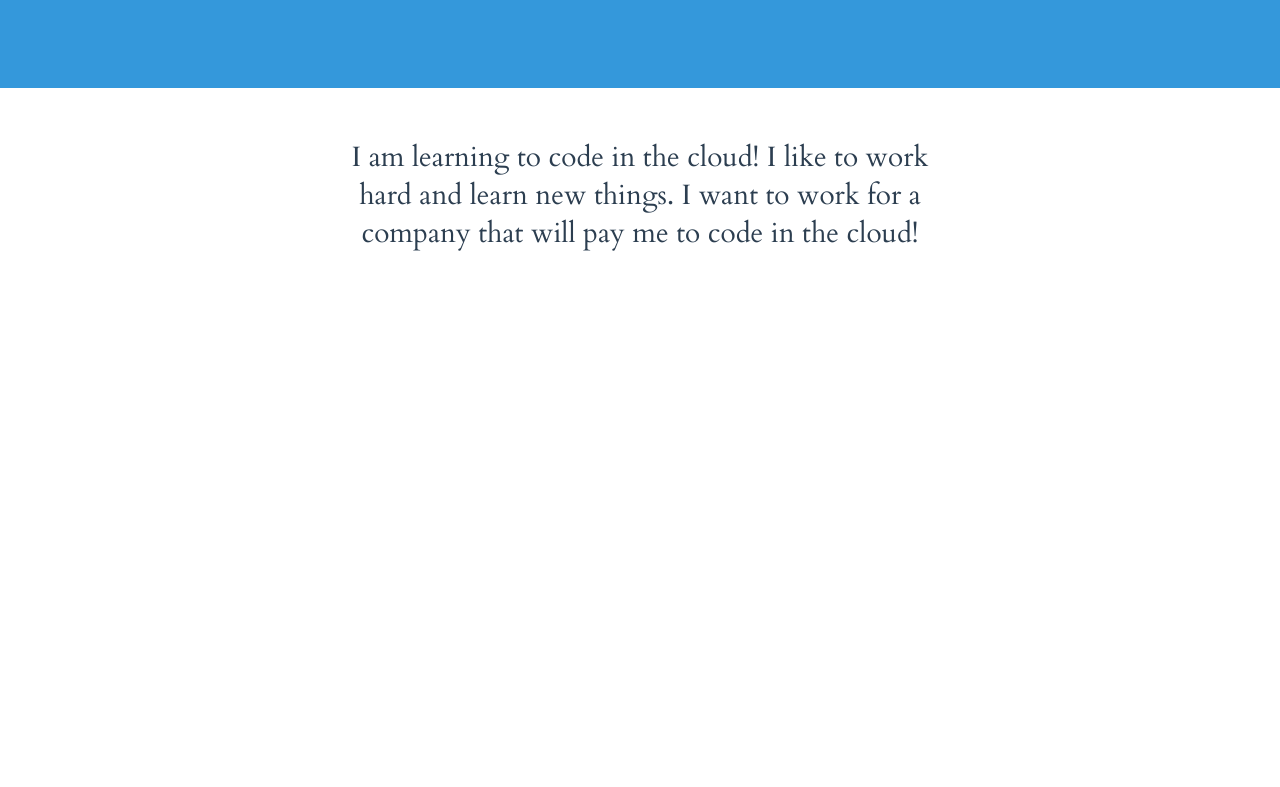
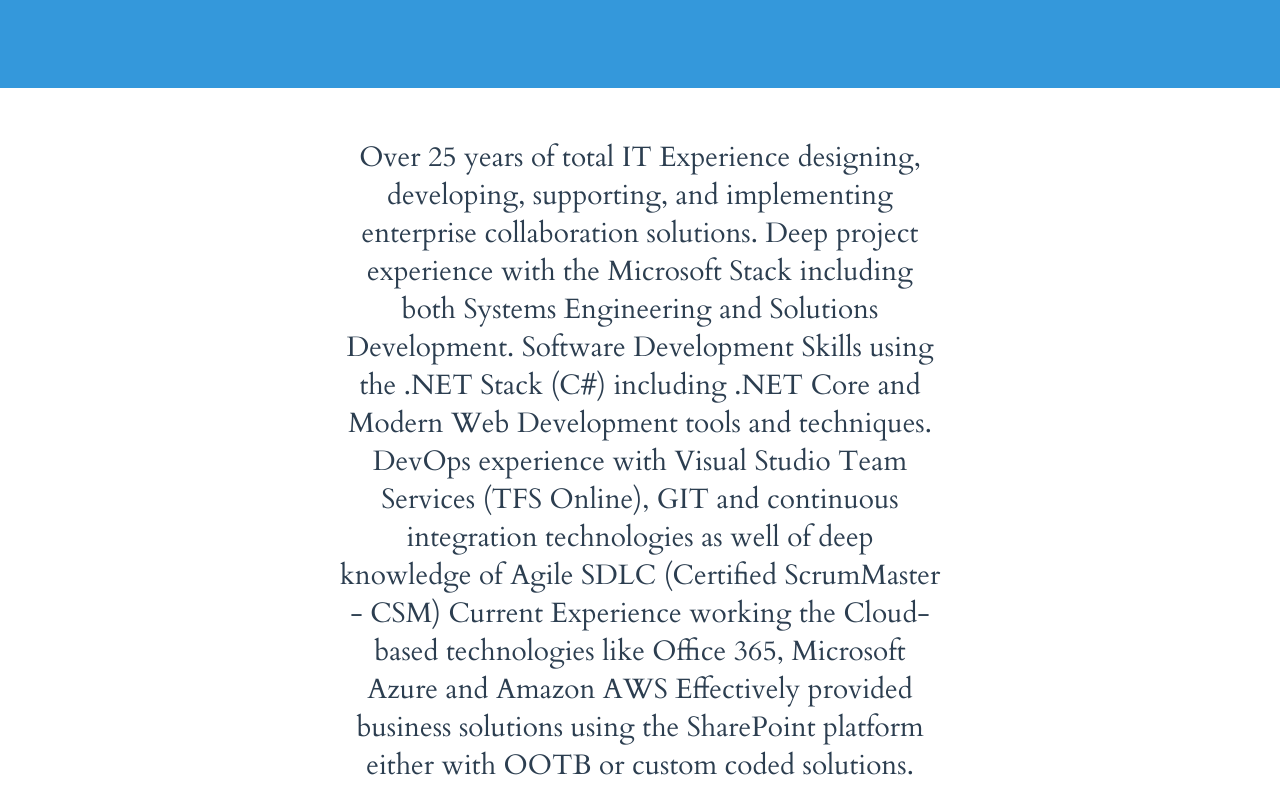
Before and after one commit to donshults/my-portfolio, a plain HTML site: page index.html in a window 1280 px wide. Shown: the part 2020-2807 px from the top of the page. Before the commit the page ends 2768 px from the top, so only its background shows below. Drawn offline with Linux system fonts and the light colour scheme.

Commit message:
Update About Me

```diff
--- a/index.html
+++ b/index.html
@@ -115,8 +115,7 @@
 
     <section class="section section--alignCentered section--description">
       <p class="color--darkgrey section__description">
-        I am learning to code in the cloud! I like to work hard and learn new things.
-        I want to work for a company that will pay me to code in the cloud!
+        Over 25 years of total IT Experience designing, developing, supporting, and implementing enterprise collaboration solutions. Deep project experience with the Microsoft Stack including both Systems Engineering and Solutions Development. Software Development Skills using the .NET Stack (C#) including .NET Core and Modern Web Development tools and techniques. DevOps experience with Visual Studio Team Services (TFS Online), GIT and continuous integration technologies as well of deep knowledge of Agile SDLC (Certified ScrumMaster - CSM) Current Experience working the Cloud-based technologies like Office 365, Microsoft Azure and Amazon AWS Effectively provided business solutions using the SharePoint platform either with OOTB or custom coded solutions.  Experience with SharePoint upgrades, 3rd party solutions, Social, Governance, change management, information architecture, training and SharePoint Administration and configuration.
       </p>
 
     <div class="background--skyBlue modal--closed">
```
